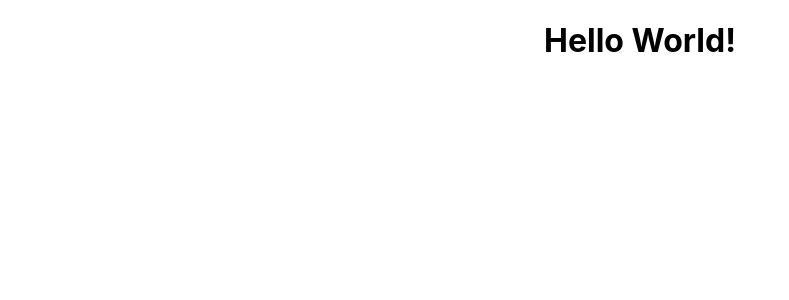
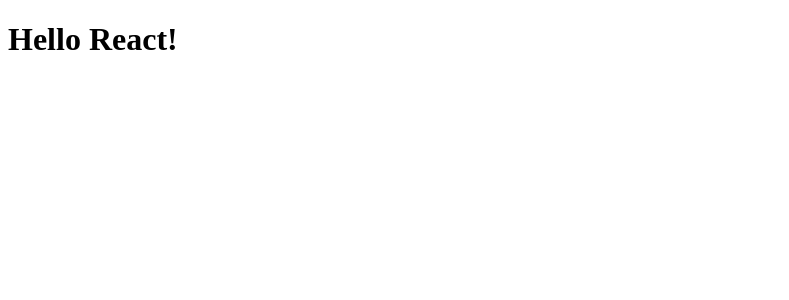
Before and after one commit to kmeixner/simple_react_app, a React (Create React App) app: page / in a window 1280 px wide. Shown: the top 300 px of the page, without its empty margins (0-789 px from the left). Built offline with nearby package versions, Linux system fonts and the light colour scheme.

Commit message:
index.js is now at starting point for tutorial
modified:   src/index.js

```diff
--- a/src/index.js
+++ b/src/index.js
@@ -1,17 +1,7 @@
 import React from 'react';
 import ReactDOM from 'react-dom/client';
-import './index.css';
-import App from './App';
-import reportWebVitals from './reportWebVitals';
+
+const myFirstElement = <h1>Hello React!</h1>
 
 const root = ReactDOM.createRoot(document.getElementById('root'));
-root.render(
-  <React.StrictMode>
-    <App />
-  </React.StrictMode>
-);
-
-// If you want to start measuring performance in your app, pass a function
-// to log results (for example: reportWebVitals(console.log))
-// or send to an analytics endpoint. Learn more: https://bit.ly/CRA-vitals
-reportWebVitals();
+root.render(myFirstElement);
```
